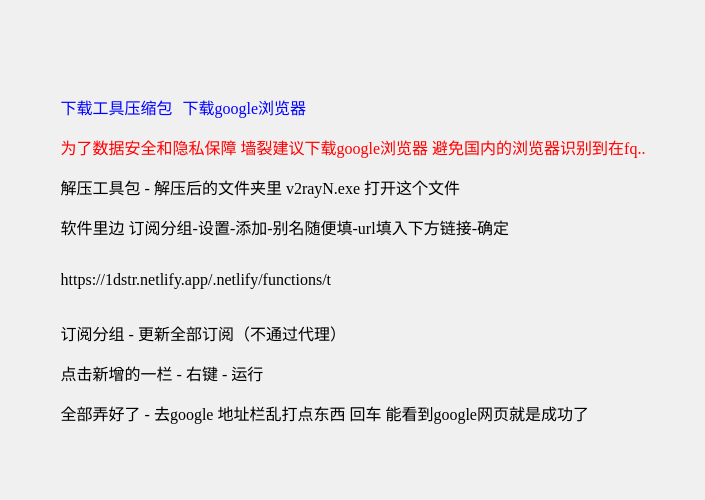
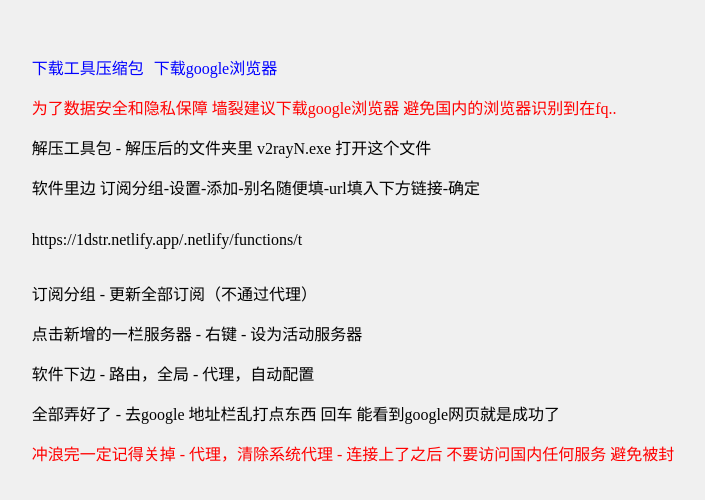
Before and after one commit to ggmygf/dstr, a website: page t/index.html in a window 1280 px wide. Shown: the part 132-632 px from the top of the page, without its empty margins (287-992 px from the left). Drawn offline with Linux system fonts and the light colour scheme.

Commit message:
Update index.html

```diff
--- a/t/index.html
+++ b/t/index.html
@@ -37,8 +37,10 @@
 </div>
 
   <p>订阅分组 - 更新全部订阅（不通过代理）</p>
-<p>点击新增的一栏 - 右键 - 运行</p>
+<p>点击新增的一栏服务器 - 右键 - 设为活动服务器</p>
+<p>软件下边 - 路由，全局 - 代理，自动配置</p>
 <p>全部弄好了 - 去google 地址栏乱打点东西 回车 能看到google网页就是成功了</p>
+  <p style="color:red">冲浪完一定记得关掉 - 代理，清除系统代理 - 连接上了之后 不要访问国内任何服务 避免被封</p>
 
 
 </div>
```
